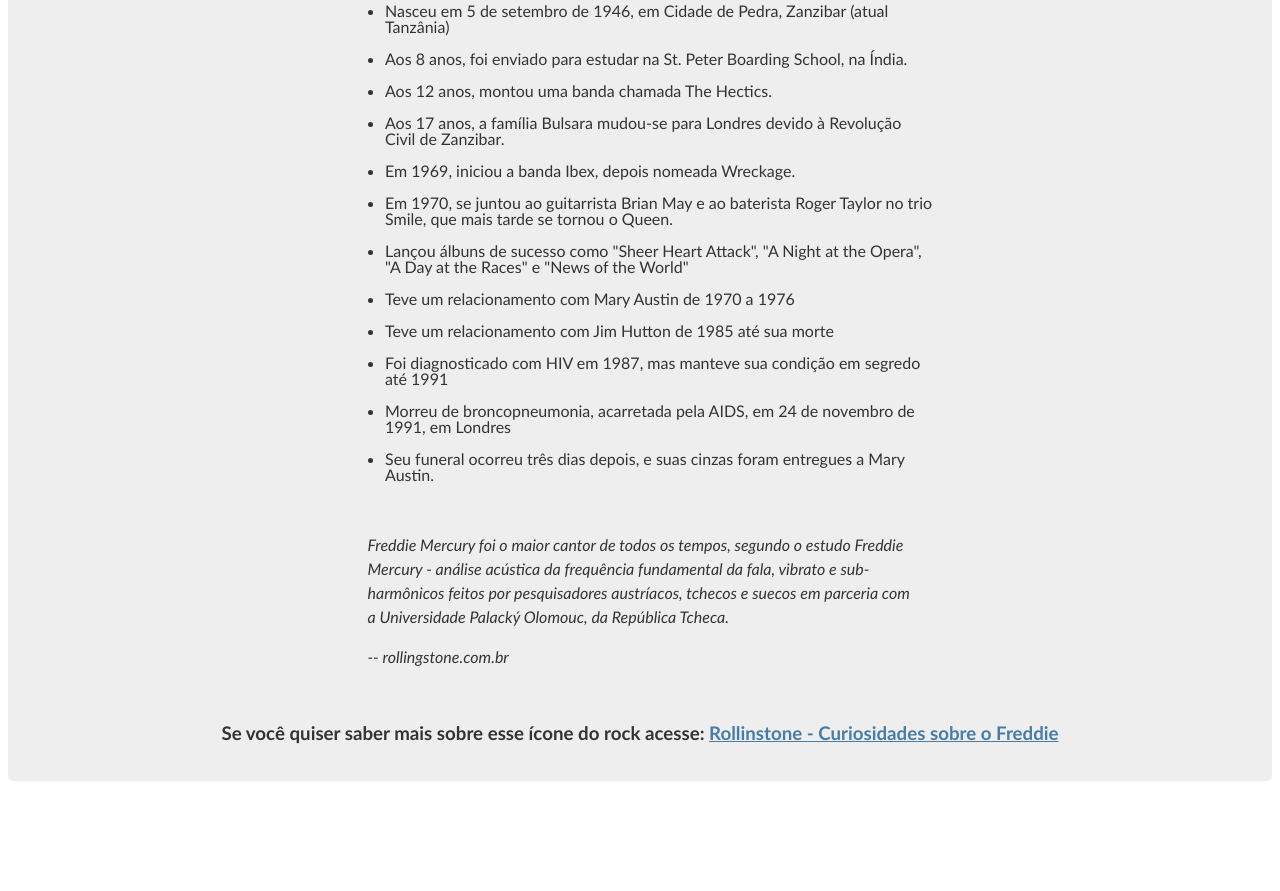
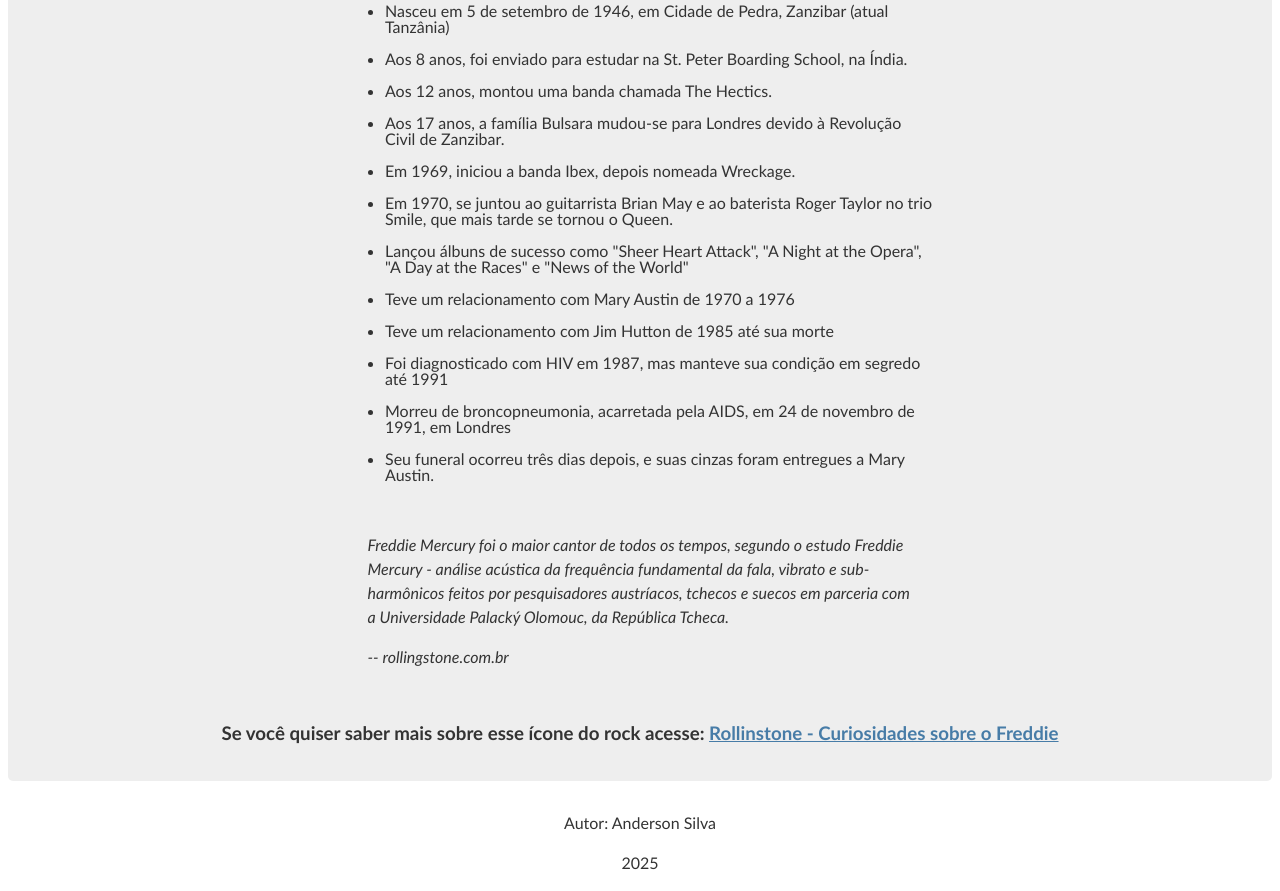
Before and after one commit to andersons9601/Pagina-de-Tributo-Freddie-Mercury, a plain HTML site: page index.html in a window 1280 px wide. Shown: the part 677-1568 px from the top of the page. Before the commit the page ends 1488 px from the top, so only its background shows below. Drawn offline with Linux system fonts and the light colour scheme.

Commit message:
Aprendendo no freeCodeCamp

```diff
--- a/index.html
+++ b/index.html
@@ -11,7 +11,7 @@
 <body>
     <main id="main">
         <h1 id="title">Freddie Mercury</h1>
-        <p>Don't stop me now!!</p>
+        <p>"Don't stop me now!!"</p>
         <figure id="img-div">
             <img id="image" src="https://midiorama.com/wp-content/uploads/2016/09/freddie-mercury-1.jpg"
                 alt="imagem de Freddie Mercury em show">
@@ -49,6 +49,10 @@
                     target="_blank">Rollinstone - Curiosidades sobre o Freddie</a></h3>
         </section>
     </main>
+    <footer>
+        <p>Autor: Anderson Silva</p>
+        <p>2025</p>
+    </footer>
 </body>
 
 </html>
```
